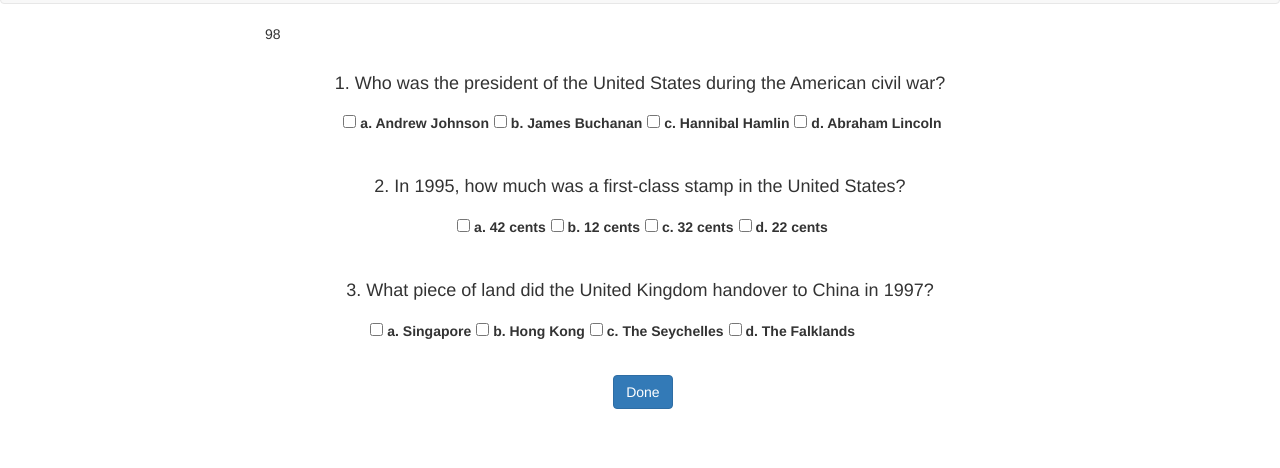
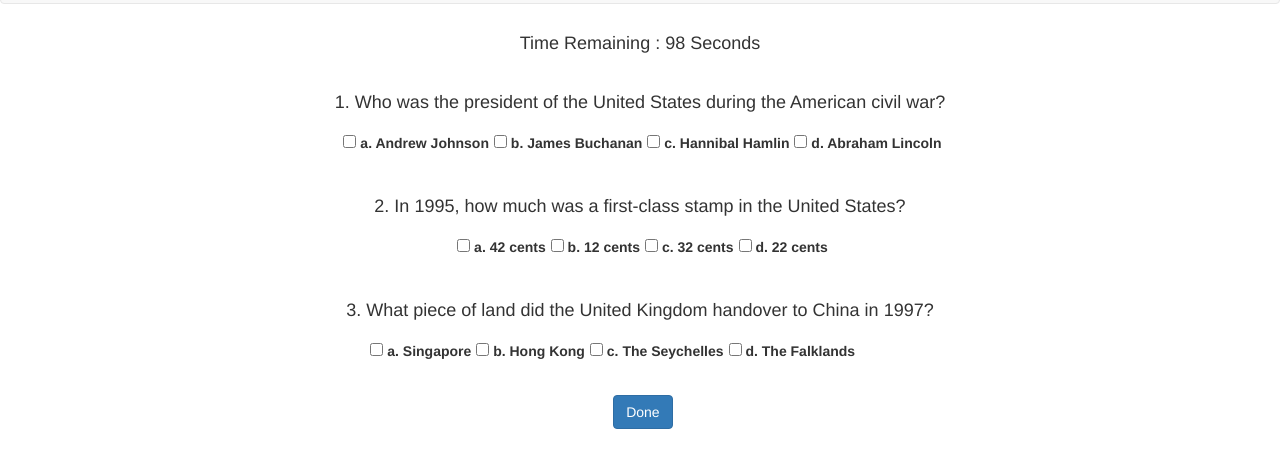
Before and after one commit to bavely/TriviaGame, a plain HTML site: page index.html in a window 1280 px wide. Both pictures are taken after a click on the button "Start Game!". Shown: the part 68-536 px from the top of the page. Drawn offline with nearby package versions, Linux system fonts and the light colour scheme.

Commit message:
New04/22

```diff
--- a/assets/css/style.css
+++ b/assets/css/style.css
@@ -22,3 +22,8 @@ label {
 #mainDiv{
 	text-align: center;
 }
+
+#countDiv{
+
+	text-align: center;
+}
--- a/assets/javascript/app.js
+++ b/assets/javascript/app.js
@@ -56,7 +56,7 @@ start();
 
 	counter--;
 
-	$("#countDiv").html(counter);
+	$("#countDiv").html("<h4> Time Remaining : "+counter+" Seconds");
 
 	if (counter === 0) {
 
@@ -96,7 +96,7 @@ start();
 
 		selectAnswers = $("<label> ");
 		selectAnswers.addClass("ans");
-		selectAnswers.html("<br> <input type='checkbox'> "+ questions[i].A[j] + "<br>");
+		selectAnswers.html("<br> <input type='checkbox'> "+ questions[i].A[j]);
 		$("#mainDiv").append(selectAnswers);
 
 		if ((i===0 && j===3) || (i===1 && j===2) ||(i===2 && j===1)){
```
